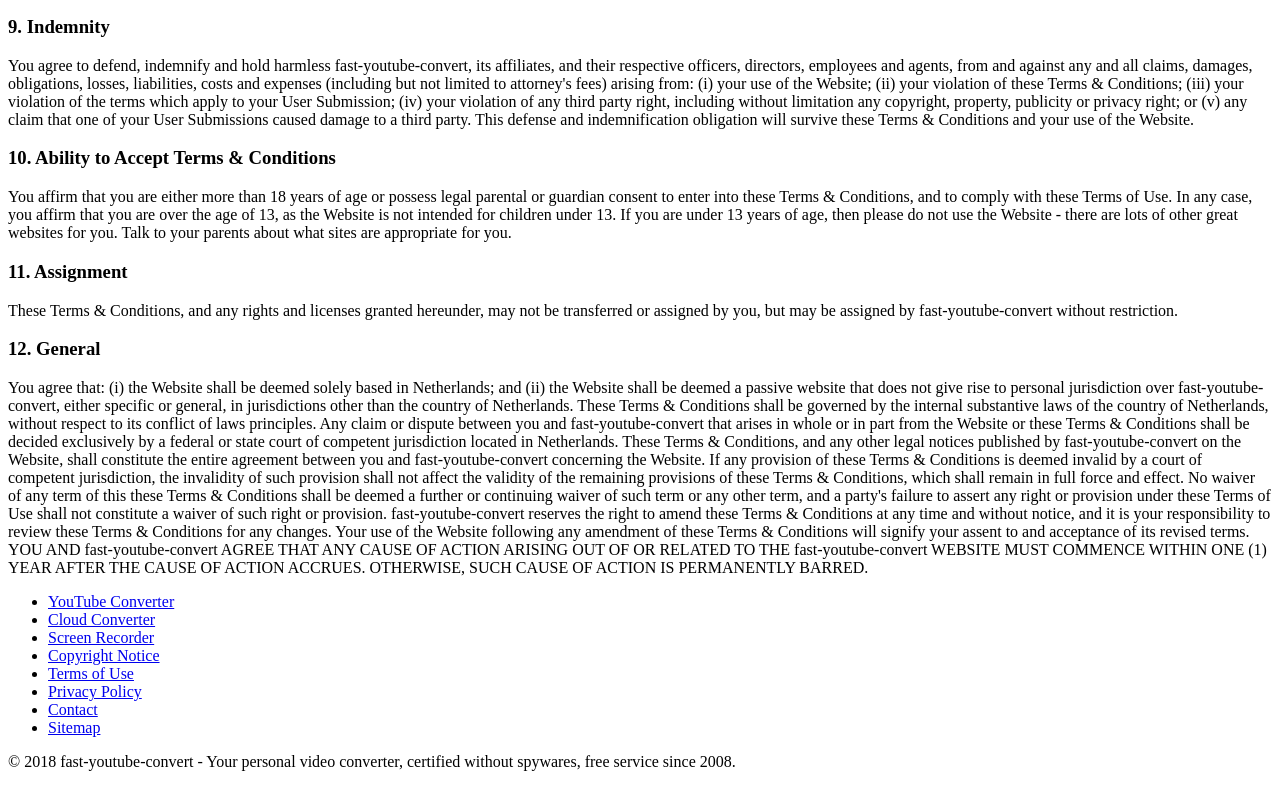
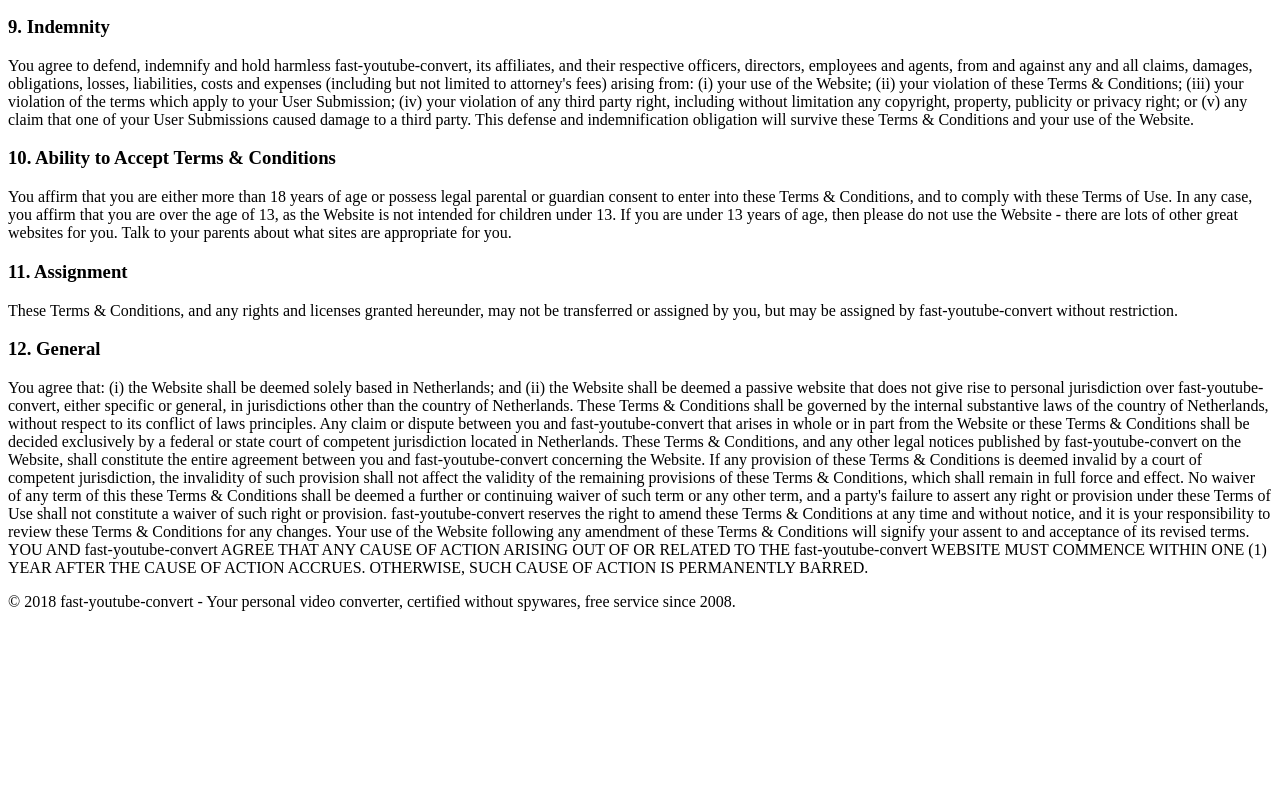
Before and after one commit to vguillaume8/youtube-to-mp4-converter, a website: page client/terms.html in a window 1280 px wide. Shown: the part 1604-2391 px from the top of the page. After the commit the page ends 2231 px from the top, so only its background shows below. Drawn offline with Linux system fonts and the light colour scheme.

Commit message:
viewport

```diff
--- a/client/terms.html
+++ b/client/terms.html
@@ -1,3 +1,4 @@
+<meta name="viewport" content="width=device-width, initial-scale=1.0">
 <div class='terms'>
 	<div class='terms-section'>
 		<div class="container">
@@ -43,18 +44,7 @@
 		<div class="container">
 			<div class="row">
 
-				<div class="col-sm-12 text-center">
-					<ul class="footer-menu">
-						<li><a href="https://www.fast-youtube-convert/youtube-converter">YouTube Converter</a></li>
-						<li><a href="https://www.fast-youtube-convert/media-converter">Cloud Converter</a></li>
-						<li><a href="https://www.fast-youtube-convert/screen-recorder">Screen Recorder</a></li>
-                        <li><a href="https://www.fast-youtube-convert/copyright-notice">Copyright Notice</a></li>
-                        <li><a href="https://www.fast-youtube-convert/terms">Terms of Use</a></li>
-						<li><a href="https://www.fast-youtube-convert/privacy-policy">Privacy Policy</a></li>
-						<li><a href="https://www.fast-youtube-convert/contact">Contact</a></li>
-						<li><a href="https://www.fast-youtube-convert/sitemap">Sitemap</a></li>
-					</ul>
-				</div>
+
 				<div class="col-sm-12 text-center">
 					<p>&copy; 2018 fast-youtube-convert - Your personal video converter, certified without spywares, free service since 2008.</p>
 				</div>
```
Also changed, not shown: client/index.html (+2 -0 lines).
